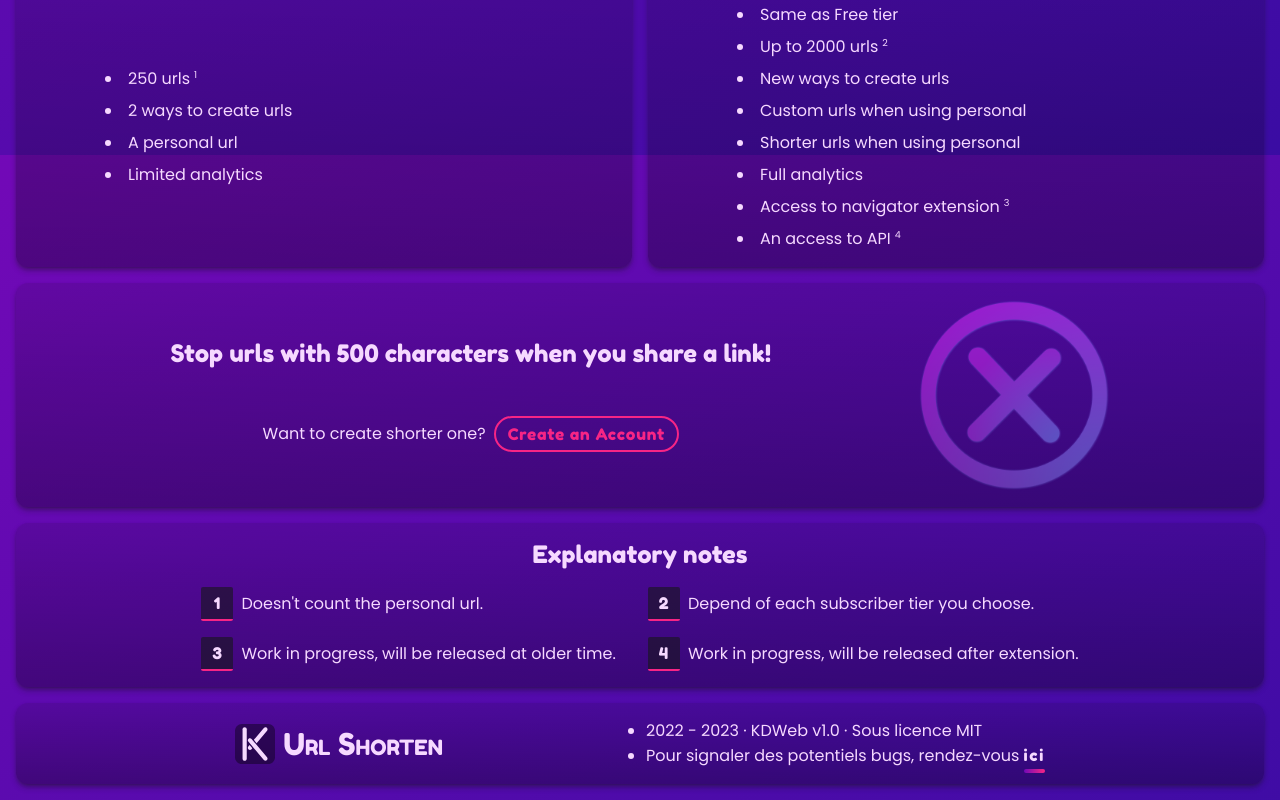
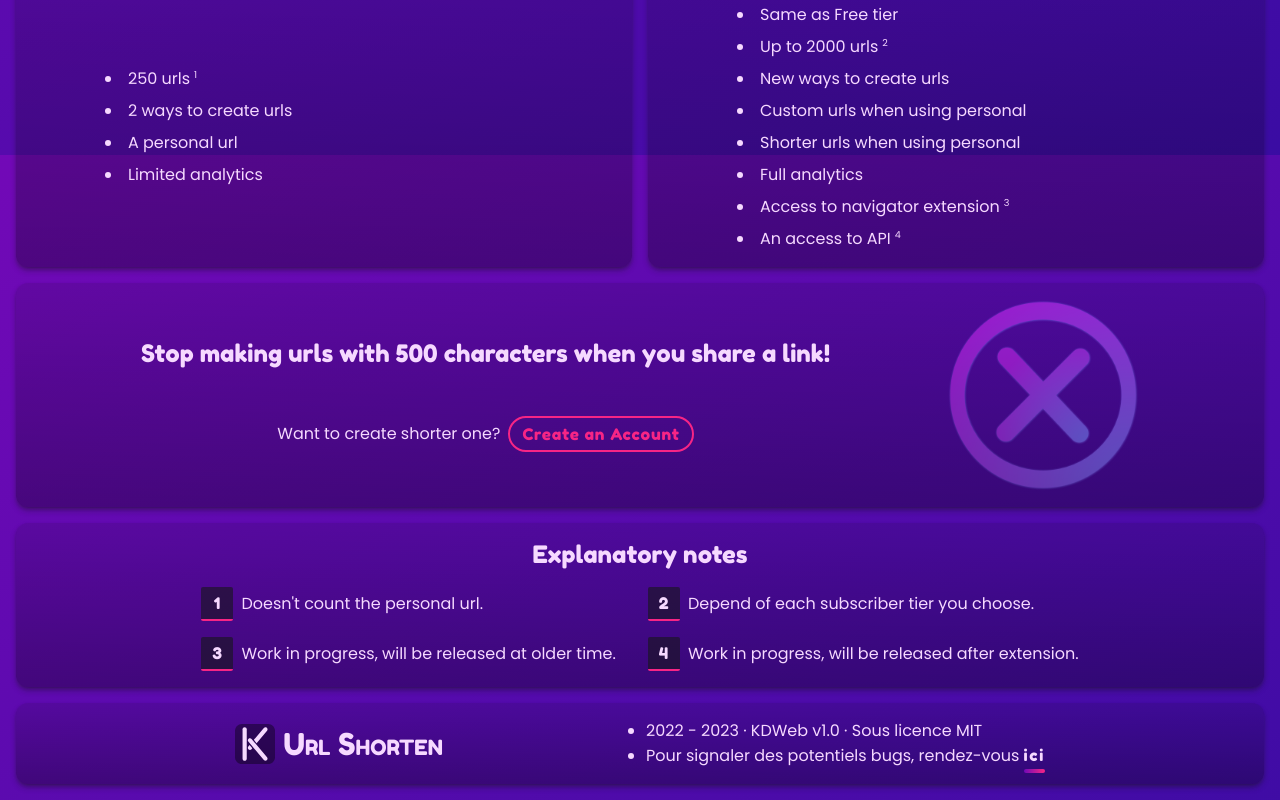
Before and after one commit to KevinDurand974/shorter_url_app, a Next.js app in the folder apps/client/: page / in a window 1280 px wide. Shown: the part 645-1445 px from the top of the page. Built offline with nearby package versions, Linux system fonts and the light colour scheme.

Commit message:
Fix a sentence

```diff
--- a/apps/client/src/pages/index.tsx
+++ b/apps/client/src/pages/index.tsx
@@ -160,7 +160,7 @@ const Home: NextPage = () => {
 			<section className="p-2 md:p-4 box flex justify-evenly mb-2 md:mb-4 relative gap-2">
 				<div className="flex flex-col gap-2 items-center justify-evenly">
 					<h1 className="font-fredoka md:text-2xl text-center">
-						Stop urls with 500 characters when you share a link!
+						Stop making urls with 500 characters when you share a link!
 					</h1>
 
 					<div className="flex flex-col md:flex-row gap-2 items-center justify-center text-xs md:text-base">
```
